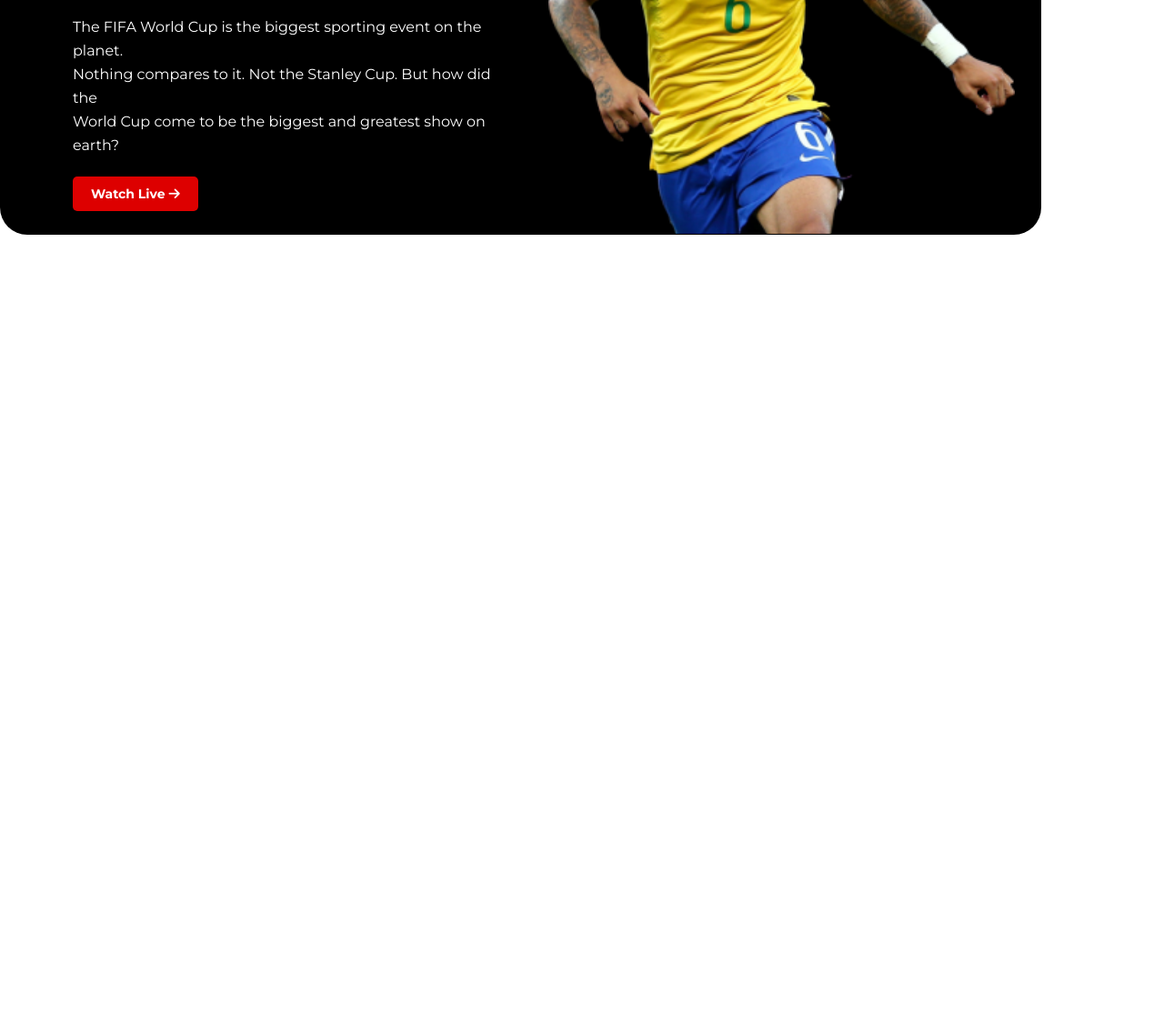
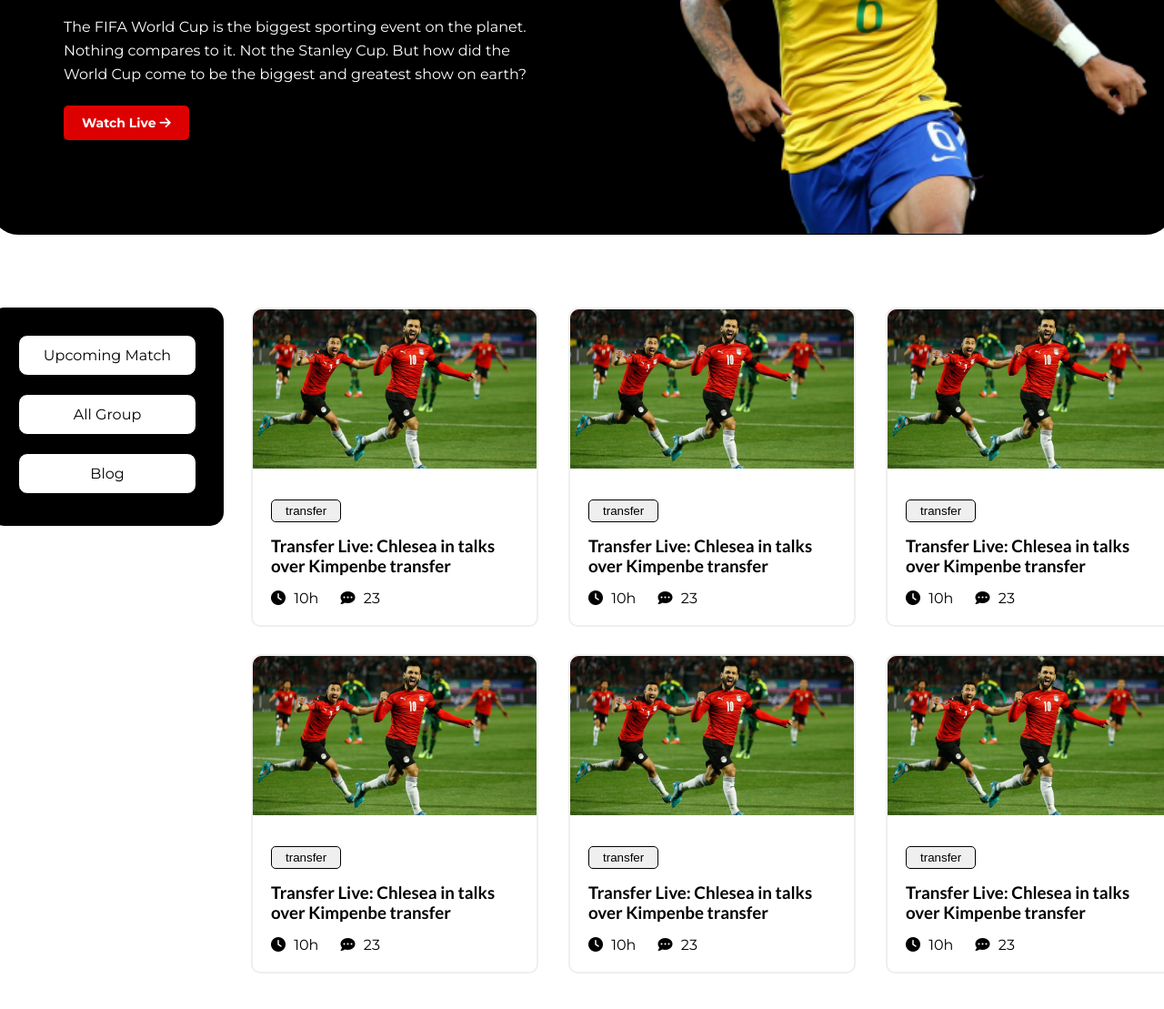
Before and after one commit to BmRahman/world-cup, a plain HTML site: page index.html in a window 1280 px wide. Shown: the part 503-1612 px from the top of the page at 91% size. Before the commit the page ends 800 px from the top, so only its background shows below. Drawn offline with Linux system fonts and the light colour scheme.

Commit message:
blog thumb done

```diff
--- a/css/style.css
+++ b/css/style.css
@@ -19,6 +19,7 @@
 .main{
     width: 1300px;
     display: flex;
+    flex-direction: column;
     justify-content: center;
 }
 /*banner starts*/
@@ -65,4 +66,64 @@
 .blog{
     padding: 80px 0px;
 }
+.multi{
+    display: flex;
+}
+.box-1{
+    width: 200px;
+    height: 180px;
+    padding: 30px;
+    background: black;
+    border-radius: 15px;
+}
+.link {
+    padding: 12px 15px;
+    border: 1px solid black;
+    border-radius: 10px;
+    font-size: 16px;
+    text-transform: capitalize;
+    background: #ffff;
+    text-align: center;
+}
+.up, .all{
+    margin-bottom: 20px;
+}
+.link a{
+    color: black;
+}
+.box-2{
+    flex-grow: 1;
+    margin-left: 30px;
+}
+.box-2 .card{
+    display: grid;
+    grid-template-columns: repeat(3, 1fr);
+    grid-column-gap: 33px;
+    grid-row-gap: 30px;
+}
+.in-card{
+    border: 2px solid #eeee;
+    border-radius: 10px;
+}
+.in-card button{
+    margin-top: 10px;
+    padding: 4px 15px;
+    border-radius: 5px;
+    border: 1px solid black;
+}
+.in-card h3{
+  margin: 15px 0px;
+}
+.card-down{
+    padding: 20px;
+}
+.time{
+    margin-left: 5px;
+}
+.comment{
+    margin-left: 20px;
+}
+.message{
+    margin-left: 5px;
+}
 /*blog ends*/
--- a/index.html
+++ b/index.html
@@ -32,15 +32,100 @@
         <section class="blog">
             <div class="multi">
                 <div class="box-1">
-                    <div class="area">
-                        <ul>
-                            <li><a href="">upcoming match</a></li>
-                            <li><a href="">all group</a></li>
-                            <li><a href=""></a>blog</li>
-                        </ul>
+                    <div class="inner">
+                        <div class="link up">
+                            <a href="">upcoming match</a>
+                        </div>
+                        <div class="link all">
+                            <a href="">all group</a>
+                        </div>
+                        <div class="link">
+                            <a href="">blog</a>
+                        </div>
                     </div>
                 </div>
-                <div class="box-2"></div>
+                <div class="box-2">
+                    <div class="card">
+                        <div class="in-card">
+                            <div class="card-im">
+                                <img src="assets/Blog Image.png" alt="">
+                            </div>
+                            <div class="card-down">
+                                <button>transfer</button>
+                            <h3>Transfer Live: Chlesea in talks <br> over Kimpenbe transfer</h3>
+                            <i class="fa-solid fa-clock"></i> <span class="time">10h</span>
+                            <span class="comment">
+                                <i class="fa-solid fa-comment-dots"></i> <span class="message">23</span>
+                            </span>
+                            </div>
+                        </div>
+                        <div class="in-card">
+                            <div class="card-im">
+                                <img src="assets/Blog Image.png" alt="">
+                            </div>
+                            <div class="card-down">
+                                <button>transfer</button>
+                            <h3>Transfer Live: Chlesea in talks <br> over Kimpenbe transfer</h3>
+                            <i class="fa-solid fa-clock"></i> <span class="time">10h</span>
+                            <span class="comment">
+                                <i class="fa-solid fa-comment-dots"></i> <span class="message">23</span>
+                            </span>
+                            </div>
+                        </div>
+                        <div class="in-card">
+                            <div class="card-im">
+                                <img src="assets/Blog Image.png" alt="">
+                            </div>
+                            <div class="card-down">
+                                <button>transfer</button>
+                            <h3>Transfer Live: Chlesea in talks <br> over Kimpenbe transfer</h3>
+                            <i class="fa-solid fa-clock"></i> <span class="time">10h</span>
+                            <span class="comment">
+                                <i class="fa-solid fa-comment-dots"></i> <span class="message">23</span>
+                            </span>
+                            </div>
+                        </div>
+                        <div class="in-card">
+                            <div class="card-im">
+                                <img src="assets/Blog Image.png" alt="">
+                            </div>
+                            <div class="card-down">
+                                <button>transfer</button>
+                            <h3>Transfer Live: Chlesea in talks <br> over Kimpenbe transfer</h3>
+                            <i class="fa-solid fa-clock"></i> <span class="time">10h</span>
+                            <span class="comment">
+                                <i class="fa-solid fa-comment-dots"></i> <span class="message">23</span>
+                            </span>
+                            </div>
+                        </div>
+                        <div class="in-card">
+                            <div class="card-im">
+                                <img src="assets/Blog Image.png" alt="">
+                            </div>
+                            <div class="card-down">
+                                <button>transfer</button>
+                            <h3>Transfer Live: Chlesea in talks <br> over Kimpenbe transfer</h3>
+                            <i class="fa-solid fa-clock"></i> <span class="time">10h</span>
+                            <span class="comment">
+                                <i class="fa-solid fa-comment-dots"></i> <span class="message">23</span>
+                            </span>
+                            </div>
+                        </div>
+                        <div class="in-card">
+                            <div class="card-im">
+                                <img src="assets/Blog Image.png" alt="">
+                            </div>
+                            <div class="card-down">
+                                <button>transfer</button>
+                            <h3>Transfer Live: Chlesea in talks <br> over Kimpenbe transfer</h3>
+                            <i class="fa-solid fa-clock"></i> <span class="time">10h</span>
+                            <span class="comment">
+                                <i class="fa-solid fa-comment-dots"></i> <span class="message">23</span>
+                            </span>
+                            </div>
+                        </div>
+                    </div>
+                </div>
             </div>
         </section>
         <!--blog ends here-->
```
